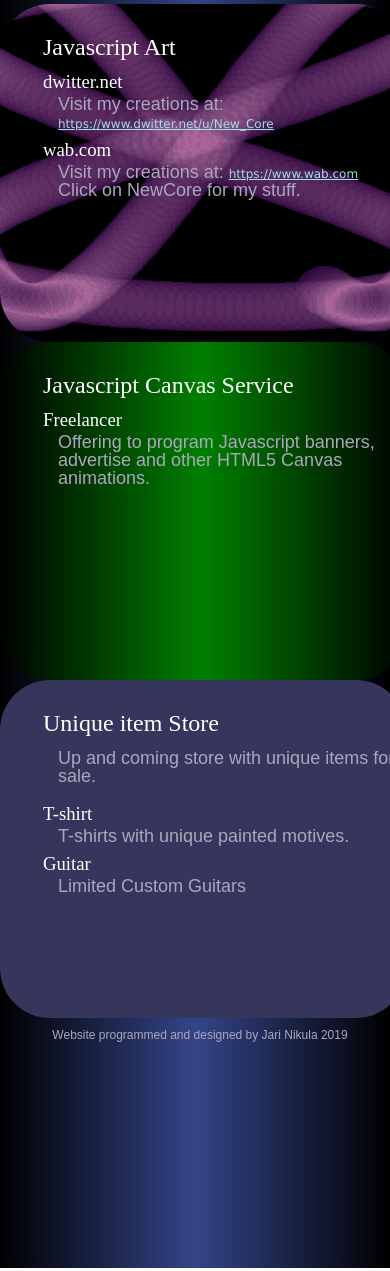
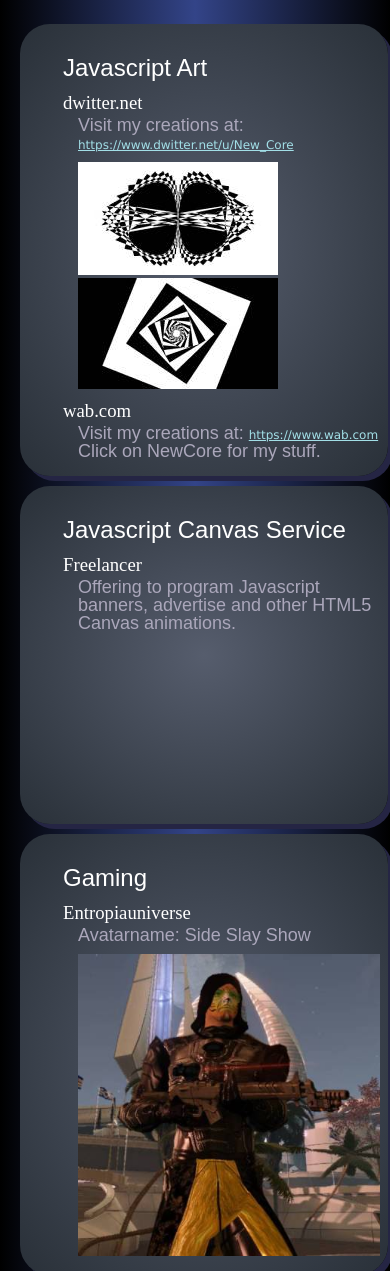
Before and after one commit to JariNikula/nikula-canvas, a plain HTML site: page index.htm in a window 390 px wide. Shown: the part 266-1537 px from the top of the page. Drawn offline with Linux system fonts and the light colour scheme.

Commit message:
Add files via upload

```diff
--- a/index.htm
+++ b/index.htm
@@ -18,6 +18,7 @@
               <h2>Javascript Art</h2>
               <h3>dwitter.net</h3>
               <p>Visit my creations at: <a href=https://www.dwitter.net/u/New_Core>https://www.dwitter.net/u/New_Core</a> </p>
+              <p><img src="dwitt2.jpg"><img src="dwitt3.jpg"></p>
 
               <h3>wab.com</h3>
               <p>Visit my creations at: <a href=https://www.wab.com>https://www.wab.com</a><br>Click on NewCore for my stuff.</p>
@@ -31,14 +32,11 @@
               <p>Offering to program Javascript banners, advertise and other HTML5 Canvas animations.</p>
             </div>
 
-            <div class="col3" style="background:rgb(54, 54, 92)">
-              <h2>Unique item Store</h2>
-              <p>Up and coming store with unique items for sale.</p>
-              <p></p>
-              <h3>T-shirt</h3>
-              <p>T-shirts with unique painted motives.</p>
-              <h3>Guitar</h3>
-              <p>Limited Custom Guitars</p>
+            <div class="col3">
+              <h2>Gaming</h2>
+              <h3>Entropiauniverse</h3>
+              <p>Avatarname: Side Slay Show</p>
+              <p><img src="game.jpg"></p>
             </div>
           </div>
 
@@ -65,9 +63,9 @@
 
         function go(){
             t+=0.01;
-            for(i=500;i--;ctx.fillRect(450+200*Math.sin(i)*Z,150+i*Math.cos(i)*Z,a=i/2*Z,a))Z=2**Math.tan(i*8+t),ctx.fillStyle=`hsla(${i/2+t*9},99%,50%,.01)`
+            for(i=400;i--;ctx.fillRect(450+200*Math.sin(i)*Z,150+i*Math.cos(i)*Z,a=i/2*Z,a))Z=2**Math.tan(i*8+t),ctx.fillStyle=`hsla(${i/2+t*9},99%,50%,.01)`
             ctx.fillStyle="#0092"
-            for(i=4;i--;ctx.fillText("JAVASCRIPT|NIKULA|ART|CANVAS".split('|')[0|i],450,150+Z*12))Z=5**Math.tan(i*.8+t/3),ctx.textAlign="center",ctx.font=Z+"cm '"
+            for(i=4;i--;ctx.fillText("JAVASCRIPT|NIKULA|ART|CANVAS".split('|')[0|i],450,150+Z*12))Z=5**Math.tan(i*.8+t/3),ctx.textAlign="center",ctx.font=Z+"cm Times"
             requestAnimFrame( go );
         }
 </script>
--- a/stilmall.css
+++ b/stilmall.css
@@ -7,12 +7,14 @@
 
 @media screen {
 
-    h1,h2 { clear: left; font-family: "Times New Roman", Times, serif; font-weight: 100; margin: 0px; padding-left:35px; margin-right: 10px; margin-bottom: 10px; color:rgb(255, 255, 255);}
+    h1,h2 { clear: left; font-family: Arial, Helvetica, sans-serif; font-weight: 100; margin: 0px; padding-left:35px; margin-right: 10px; margin-bottom: 10px; color:rgb(255, 255, 255);}
     h3,h4,h5,h6 { clear: left; font-family: "Times New Roman", Times, serif; font-weight: 100; margin: 0px; padding-left:35px; margin-right: 10px; color:white;}
 
     p {clear: left;font-family: "Arial",Arial, sans-serif; font-size: 18px; padding-top:10px;padding-left: 10px;line-height: 0.8;position: relative; top:-8px; color:rgb(171, 167, 187);}
     p.small {font-size: 12px;}
     br {padding-top:10px;}
+
+    img {max-width:100%; height:auto;}
 
     a:link, a:visited {
         color: rgb(162, 223, 231);
@@ -102,33 +104,34 @@
         display: table;
         width: 100%;
         height:500px;
-    }
+        border-spacing: 10px;
+   }
     .col1 {
         display: table-cell;
         padding: 16px;
         padding-top: 50px;
         width: 33%;
-        background-image: url("col1bg.jpg");
-        background-attachment: fixed;
-        background-position: center;
-        background-repeat: no-repeat;
-        background-size: cover;
-        border-radius: 50px;
+        background-image: radial-gradient(rgb(86, 93, 109),rgb(41, 48, 56));
+        border-radius: 30px;
+        box-shadow: 5px 5px #252544;
     }
     .col2 {
         display: table-cell;
         padding: 16px;
         padding-top: 50px;
         width: 33%;
-        background-image: linear-gradient(to right, black ,green, black);
-        border-radius: 50px;
+        background-image: radial-gradient(rgb(86, 93, 109),rgb(41, 48, 56));
+        border-radius: 30px;
+        box-shadow: 5px 5px #252544;
     }
     .col3 {
         display: table-cell;
         padding: 16px;
         padding-top: 50px;
         width: 33%;
-        border-radius: 50px;
+        background-image: radial-gradient(rgb(86, 93, 109),rgb(41, 48, 56));
+        border-radius: 30px;
+        box-shadow: 5px 5px #252544;
     }
     div.col1 p, div.col2 p, div.col3 p {
         margin: 0px;
@@ -137,7 +140,6 @@
     }
 
 }
-
 
    @media screen and (max-width: 960px){
 
@@ -169,28 +171,28 @@
         display: block;
         padding: 8px;
         padding-top: 30px;
-        width: 100%;
-        background-image: url("col1bg.jpg");
-        background-attachment: fixed;
-        background-position: center;
-        background-repeat: no-repeat;
-        background-size: cover;
-        height:300px;
+        width: 95%;
+        background-image: radial-gradient(rgb(86, 93, 109),rgb(41, 48, 56));
+        margin: 10px;
+        min-height: 300px;
     }
     .col2 {
         display: block;
         padding: 8px;
         padding-top: 30px;
-        width: 100%;
-        background-image: linear-gradient(to right, black ,green, black);
-        height:300px;
+        width: 95%;
+        background-image: radial-gradient(rgb(86, 93, 109),rgb(41, 48, 56));
+        margin: 10px;
+        min-height: 300px;
     }
     .col3 {
         display: block;
         padding: 8px;
         padding-top: 30px;
-        width: 100%;
-        height:300px;
+        width: 95%;
+        background-image: radial-gradient(rgb(86, 93, 109),rgb(41, 48, 56));
+        margin: 10px;
+        min-height: 300px;
     }
     div.col1 p, div.col2 p, div.col3 p {
         margin: 0px;
```
Also changed, not shown: dwitt2.jpg (added), dwitt3.jpg (added), game.jpg (added).
